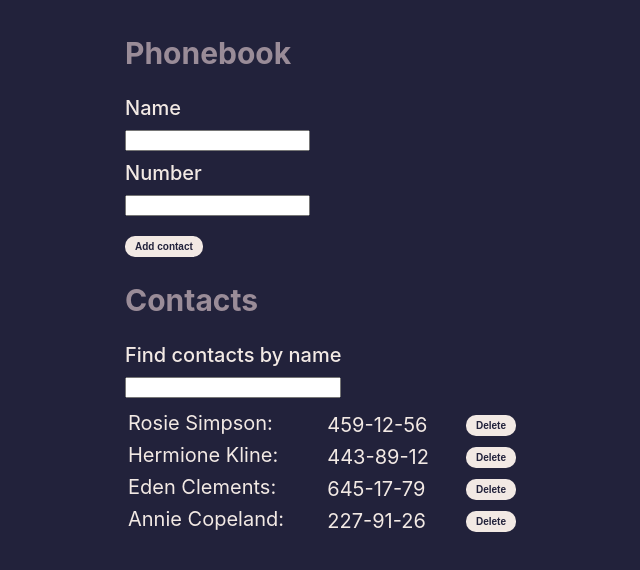
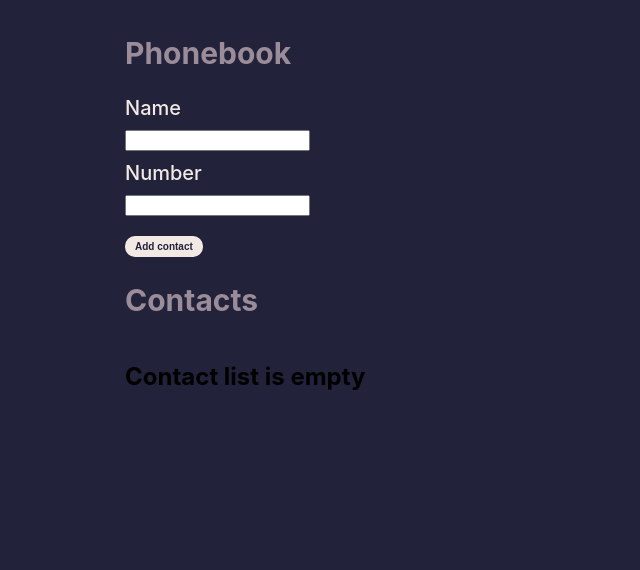
Before and after one commit to annamowinska/goit-react-hw-08-phonebook, a React (Create React App) app: page / in a window 1280 px wide. Shown: the top 570 px of the page, without its empty margins (315-955 px from the left). Built offline with nearby package versions, Linux system fonts and the light colour scheme.

Commit message:
Update App.jsx

```diff
--- a/src/components/App.jsx
+++ b/src/components/App.jsx
@@ -8,12 +8,7 @@ import Filter from './Filter/Filter';
 
 class App extends Component {
   state = {
-    contacts: [
-      { id: 'id-1', name: 'Rosie Simpson', number: '459-12-56' },
-      { id: 'id-2', name: 'Hermione Kline', number: '443-89-12' },
-      { id: 'id-3', name: 'Eden Clements', number: '645-17-79' },
-      { id: 'id-4', name: 'Annie Copeland', number: '227-91-26' },
-    ],
+    contacts: [],
     filter: '',
   };
 
@@ -62,8 +57,28 @@ class App extends Component {
     }));
   };
 
+  componentDidMount() {
+    const list = localStorage.getItem('contacts-list');
+    if (!list) return;
+
+    try {
+      this.setState({
+        contacts: JSON.parse(list),
+      });
+    } catch (e) {
+      console.error(e);
+    }
+  }
+
+  componentDidUpdate(prevProps, prevState) {
+    if (prevState.contacts.length !== this.state.contacts.length) {
+      const contactsListStringified = JSON.stringify(this.state.contacts);
+      localStorage.setItem('contacts-list', contactsListStringified);
+    }
+  }
+
   render() {
-    const { filter } = this.state;
+    const { filter, contacts } = this.state;
     const visibleContacts = this.getContacts();
 
     return (
@@ -71,11 +86,17 @@ class App extends Component {
         <h2 className={css.title}>Phonebook</h2>
         <ContactForm onSubmit={this.addContact} />
         <h2 className={css.title}>Contacts</h2>
-        <Filter value={filter} onChange={this.changeFilter} />
-        <ContactList
-          contacts={visibleContacts}
-          deleteContact={this.deleteContact}
-        />
+        {contacts.length > 0 ? (
+          <>
+            <Filter value={filter} onChange={this.changeFilter} />
+            <ContactList
+              contacts={visibleContacts}
+              deleteContact={this.deleteContact}
+            />
+          </>
+        ) : (
+          <h2>Contact list is empty</h2>
+        )}
       </div>
     );
   }
```
